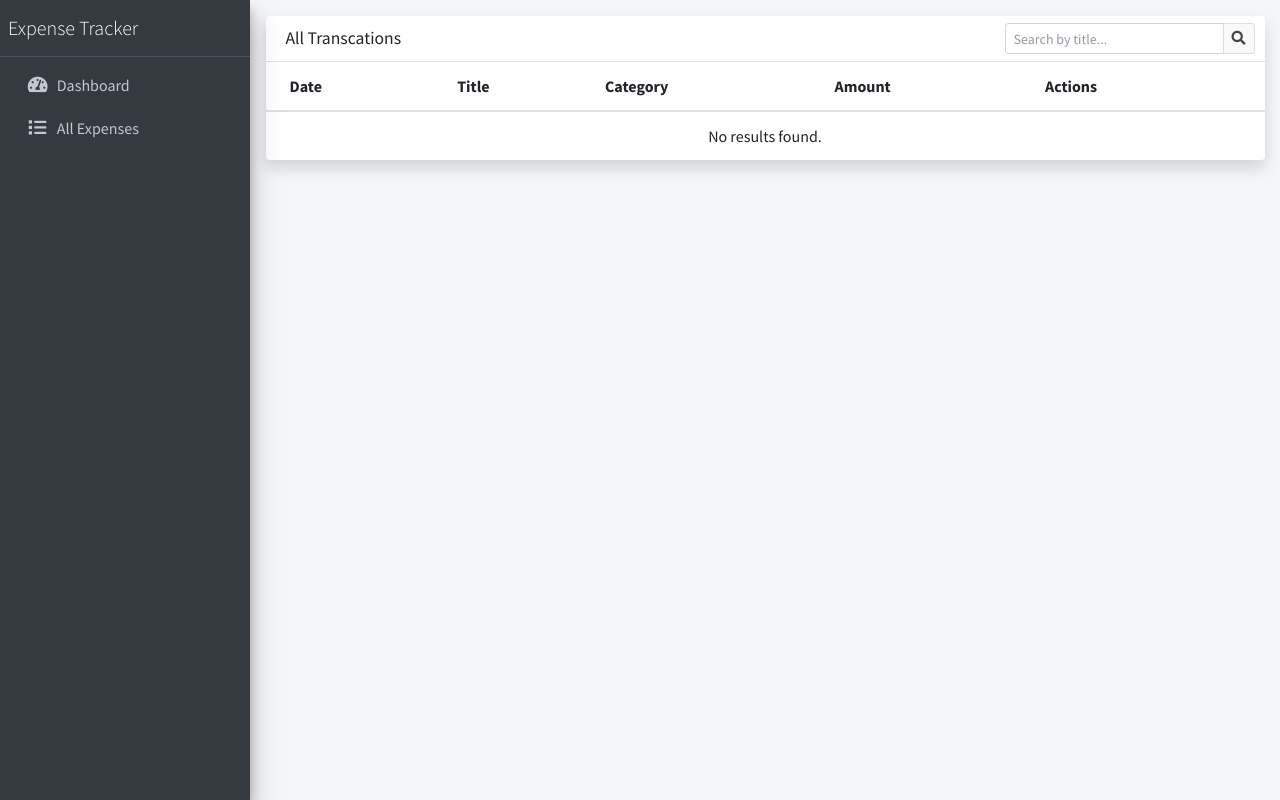
After one commit to rajatkhdk/django_expense_tracker, a Django app: page /all/ in a window 1280 px wide. The commit adds this page. Run offline with Django 5.2, Linux system fonts and the light colour scheme; data that the repository does not hold is empty; some libraries are stand-ins or nearby versions.

Commit message:
add item to sidebar and created a search function

```diff
--- a/expenses/urls.py
+++ b/expenses/urls.py
@@ -3,6 +3,7 @@ from . import views
 
 urlpatterns = [
     path('', views.dashboard, name='dashboard'),
+    path('all/', views.all_expenses, name='all_expenses'),
     path('delete/<int:pk>/', views.delete_expense, name='delete_expense'),
     path('edit/<int:pk>', views.edit_expense, name='edit_expense'),
 ]
--- a/expenses/views.py
+++ b/expenses/views.py
@@ -70,3 +70,13 @@ def edit_expense(request, pk):
         'form': form,
         'expense': expense
     })
+
+def all_expenses(request):
+    query = request.GET.get('search')
+    if query:
+      expenses = Expense.objects.filter(title__icontains=query).order_by('-date')
+
+    else:
+        expenses = Expense.objects.all().order_by('-date')
+
+    return render(request, 'expenses/all_expenses.html', {'expenses': expenses, 'query': query})
--- a/templates/base.html
+++ b/templates/base.html
@@ -21,11 +21,17 @@
       <nav class="mt-2">
         <ul class="nav nav-pills nav-sidebar flex-column">
           <li class="nav-item">
-            <a href="/" class="nav-link">
-              <i class="nav-icon fas fa-chart-pie"></i>
+            <a href="{% url 'dashboard' %}" class="nav-link">
+              <i class="nav-icon fas fa-tachometer-alt"></i>
               <p>Dashboard</p>
             </a>
           </li>
+          <li class="nav-item">
+            <a href="{% url 'all_expenses' %}" class="nav-link">
+            <i class="nav-icon fas fa-list"></i>
+            <p>All Expenses</p>
+            </a>
+            </li>
         </ul>
       </nav>
     </div>
--- /dev/null
+++ b/templates/expenses/all_expenses.html
@@ -0,0 +1,47 @@
+{% extends 'base.html' %}
+
+{% block content %}
+<div class="pt-3">
+    <div class="card shadow">
+        <div class="card-header">
+            <h3 class="card-title">All Transcations</h3>
+            <div class="card-tools">
+                <form method="GET" action={% url 'all_expenses' %} class="input-group input-group-sm" style="width: 250px;">
+                <input type="text" name="search" class="form-control float-right" placeholder="Search by title..." value="{{  query|default:'' }}">
+                <div class="input-group-append">
+                    <button type="submit" class="btn btn-default"><i class="fas fa-search"></i></button>
+                </div>
+            </form>
+        </div>
+    </div>
+    <div class="card-body table-responsive p-0">
+        <table class="table table-hover text-nowrap">
+        <thead>
+                    <tr>
+                        <th>Date</th>
+                        <th>Title</th>
+                        <th>Category</th>
+                        <th>Amount</th>
+                        <th>Actions</th>
+                    </tr>
+                </thead>
+                <tbody>
+                    {% for expense in expenses %}
+                    <tr>
+                        <td>{{ expense.date }}</td>
+                        <td>{{ expense.title }}</td>
+                        <td><span class="badge badge-primary">{{ expense.category.name }}</span></td>
+                        <td class="text-bold">${{ expense.amount }}</td>
+                        <td>
+                            <a href="{% url 'edit_expense' expense.pk %}" class="btn btn-xs btn-info"><i class="fas fa-edit"></i></a>
+                        </td>
+                    </tr>
+                    {% empty %}
+                    <tr><td colspan="5" class="text-center">No results found.</td></tr>
+                    {% endfor %}
+                </tbody>
+            </table>
+        </div>
+    </div>
+</div>
+{% endblock %}
```
